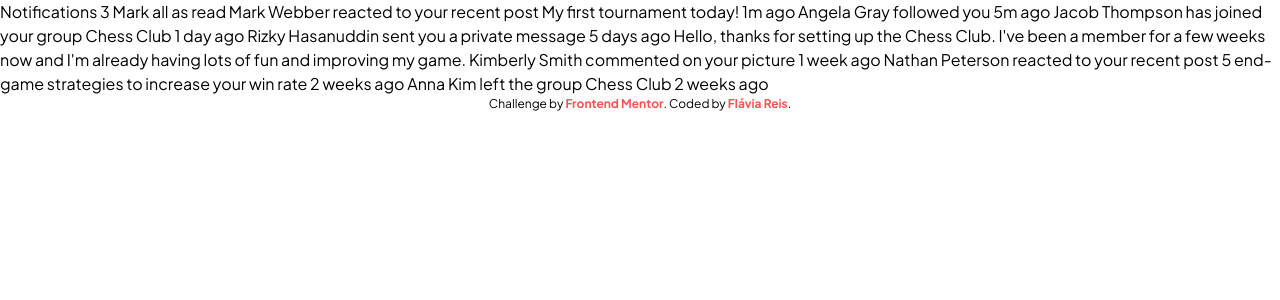
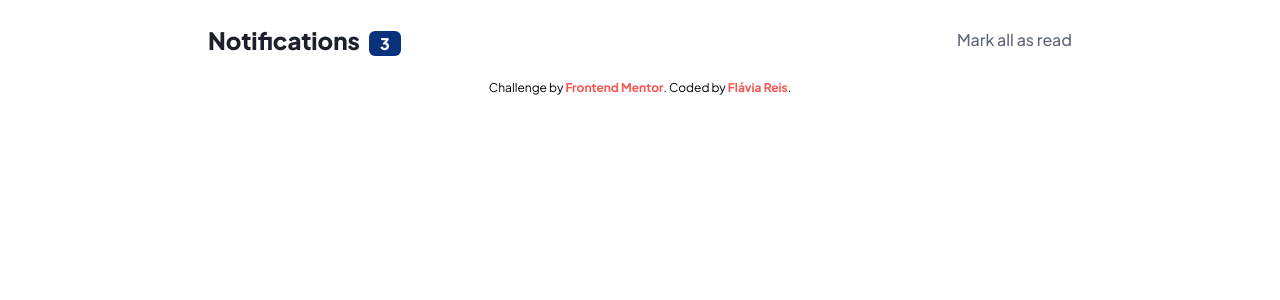
Before and after one commit to flaviare1s/notifications-page, a React (Vite) app: page / in a window 1280 px wide. Shown: the top 300 px of the page. Built offline with nearby package versions, Linux system fonts and the light colour scheme.

Commit message:
Create Header Component

```diff
--- a/src/App.jsx
+++ b/src/App.jsx
@@ -1,37 +1,11 @@
 import { Footer } from "./components/Footer";
+import { Header } from "./components/Header";
 
 export function App() {
-
-
   return (
-    <div className="font-Jakarta">
-     Notifications 3
-
-Mark all as read
-
-Mark Webber reacted to your recent post My first tournament today!
-1m ago
-
-Angela Gray followed you
-5m ago
-
-Jacob Thompson has joined your group Chess Club
-1 day ago
-
-Rizky Hasanuddin sent you a private message
-5 days ago
-Hello, thanks for setting up the Chess Club. I've been a member for a few weeks now and
-I'm already having lots of fun and improving my game.
-
-Kimberly Smith commented on your picture
-1 week ago
-
-Nathan Peterson reacted to your recent post 5 end-game strategies to increase your win rate
-2 weeks ago
-
-Anna Kim left the group Chess Club
-2 weeks ago
-<Footer/>
+    <div className="font-Jakarta flex flex-col justify-center items-center m-auto w-full px-4 md:w-[80%] lg:w-[70%] pt-6 pb-7">
+      <Header />
+      <Footer />
     </div>
-  )
+  );
 }
--- /dev/null
+++ b/src/components/Header.jsx
@@ -0,0 +1,10 @@
+export const Header = () => {
+  return (
+    <div className="flex justify-between w-full items-center mb-6">
+      <h1 className="text-xl text-very_dark_blue font-extrabold md:text-2xl">Notifications
+        <span className="bg-blue text-white text-base px-[11px] py-[2px] ml-[9px] rounded-md">3</span>
+      </h1>
+      <a href="#" className="text-dark_grayish_blue text-sm font-medium hover:text-blue md:text-base">Mark all as read</a>
+    </div>
+  );
+};
--- /dev/null
+++ b/src/components/Notifications.jsx
@@ -0,0 +1,28 @@
+export const Notifications = () => {
+  return (
+    <div>
+        Mark Webber reacted to your recent post My first tournament today!
+1m ago
+
+Angela Gray followed you
+5m ago
+
+Jacob Thompson has joined your group Chess Club
+1 day ago
+
+Rizky Hasanuddin sent you a private message
+5 days ago
+Hello, thanks for setting up the Chess Club. I've been a member for a few weeks now and
+I'm already having lots of fun and improving my game.
+
+Kimberly Smith commented on your picture
+1 week ago
+
+Nathan Peterson reacted to your recent post 5 end-game strategies to increase your win rate
+2 weeks ago
+
+Anna Kim left the group Chess Club
+2 weeks ago
+    </div>
+  )
+}
```
